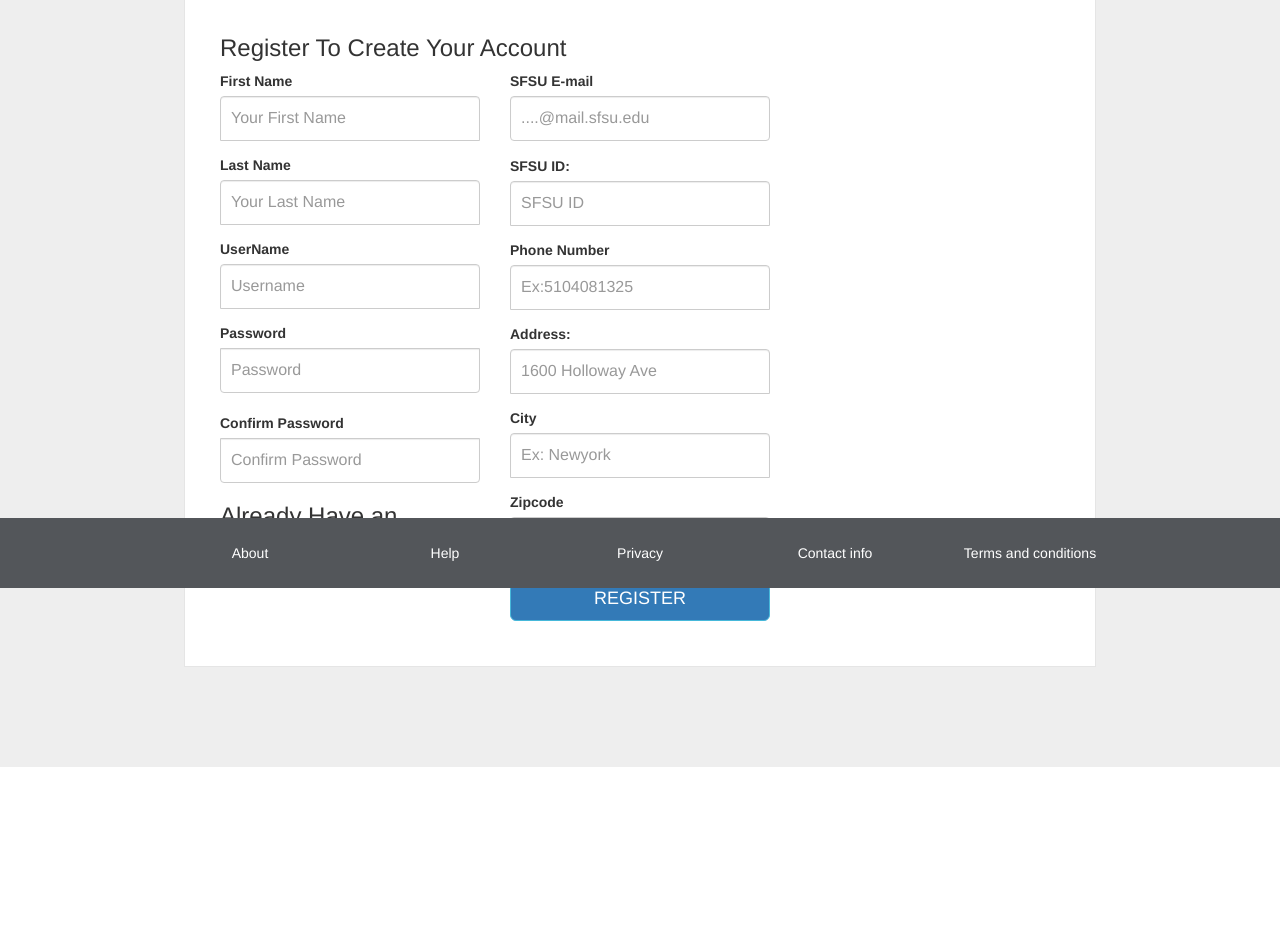
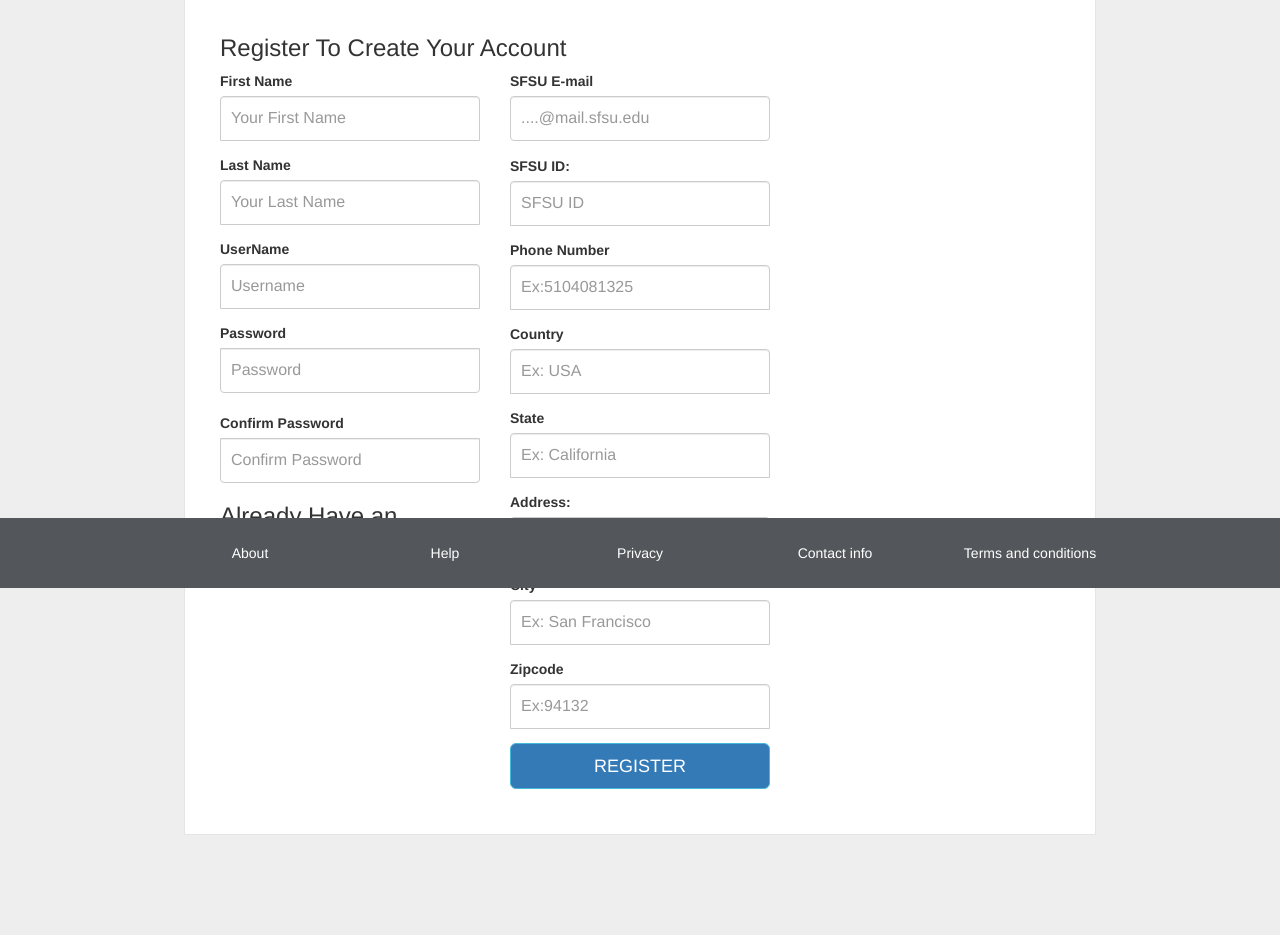
Before and after one commit to ephuong/GatorSwap, a PHP site: page /register/index in a window 1280 px wide. Shown: the part 212-1147 px from the top of the page. Before the commit the page ends 979 px from the top, so only its background shows below. Run offline with PHP 8.4, Linux system fonts and the light colour scheme.

Commit message:
registerController#modified

```diff
--- a/application/controller/register.php
+++ b/application/controller/register.php
@@ -21,7 +21,7 @@ class Register extends Controller
           //Insert new row in Account and setting the User's name in database using values inputted in the HTML form
           $newly_registered_account_id = $this->AccountModel->registerAccount($_POST["username"],$_POST["password"],$_POST["sfsu_id"]);
 
-	  $this->UserModel->setUser($_POST["firstname"], $_POST["lastname"],$_POST["address"],$_POST["city"],$_POST["zipcode"],$_POST["phoneNumber"], $newly_registered_account_id);
+	  $this->UserModel->setUser($_POST["firstname"], $_POST["lastname"],$_POST['country'],$_POST['state'],$_POST["address"],$_POST["city"],$_POST["zipcode"],$_POST["phoneNumber"], $newly_registered_account_id);
 
         }
         else
--- a/application/model/User.php
+++ b/application/model/User.php
@@ -7,7 +7,7 @@ class User extends Model
 	/**
 	 * Set's the user's full name in the database when they first register
 	 */
-	public function setUser($firstname, $lastname,$address, $city, $zipcode,$phoneNumber,$account_id) {
+	public function setUser($firstname, $lastname,$country,$state,$address, $city, $zipcode,$phoneNumber,$account_id) {
 		try {
 
                        //$sql1 = "UPDATE User SET WHERE Account_ID = :Account_ID;";//(SELECT Account_ID FROM Account WHERE Username = :Username);";
@@ -18,9 +18,9 @@ class User extends Model
 
 		       //$query1->execute($parameters1);
 
-                       $sql = "INSERT INTO Account (F_Name, L_Name,Address,City,Zipcode,Phone,Account_ID) VALUES (:firstname, :lastname,:address,:city,:zipcode,:phoneNumber,:account_id)";
+                       $sql = "INSERT INTO User (F_Name, L_Name,Address,City,Zipcode,Phone,Account_ID) VALUES (:firstname, :lastname,:country,:state,:address,:city,:zipcode,:phoneNumber,:account_id)";
                        $query = $this->db->prepare($sql);
-                       $parameters = array(':firstname' => $firstname, ':lastname' => $lastname,':address'=>$address,':city'=>$city,':zipcode'=>$zipcode,':phoneNumber'=>$phoneNumber,':account_id'=>$account_id);
+                       $parameters = array(':firstname' => $firstname, ':lastname' => $lastname,':country'=>$country,':state'=>$state,':address'=>$address,':city'=>$city,':zipcode'=>$zipcode,':phoneNumber'=>$phoneNumber,':account_id'=>$account_id);
 		       $query->execute($parameters);
 
 		}
--- a/application/view/register/index.php
+++ b/application/view/register/index.php
@@ -67,16 +67,18 @@ if(isset($_POST['submit'])){
  $sfsu_id = $_POST['sfsu_id'];
  $phoneNumber = $_POST['phoneNumber'];
  $address = $_POST['address'];
+ $country = $_POST['country'];
+ $state = $_POST['state'];
  $city = $_POST['city'];
  $zipcode = $_POST['zipcode'];
 
-
+ /*
  //Matches the password length
  if((strlen($password))< 6)
  {
      $passwordLength= "Password has to be at least 6 characters long" ;
  }
-
+ */
  //This code mathces two passwords
  if($password!=$confirmPassword)
  {
@@ -88,29 +90,31 @@ if(isset($_POST['submit'])){
      $sfsuIdLength= "Please type you 9 digit sfsu id";
  }
 
+ /*
  if((strlen($phoneNumber))< 10 && (strlen($phoneNumber))>10)
  {
     $phoneNumberError= "Please type a 10 digit valid phonenumber";
  }
-
+ */
  //Check the length of the username
  if((strlen($username))< 3)
  {
      $usernameLength= "Must be 3+ letters";
  }
-
+ /*
  //Check the length of the firstname
  if((strlen($firstname))< 3)
  {
      $firstNameError= "name is too short!";
  }
-
+ */
+ /*
  //Check the length of the lastname
  if((strlen($lastname))< 3)
  {
      $lastNameError= "name is too short!";
  }
-
+ */
 //This code checks the validation of a email using regex
 if (!preg_match("/([\w\-]+\@[\w\-]+\.[\w\-]+)/", $email))
 {
@@ -198,14 +202,21 @@ else //If its a valid email, then check if its a sfsu email
             	</div>
 
 
-
+                <div class="form-group">
+	                <label>Country</label>
+	                <input class="form-control"  name="country" placeholder="Ex: USA" type="text">
+            	</div>
+                <div class="form-group">
+	                <label>State</label>
+	                <input class="form-control"  name="state" placeholder="Ex: California" type="text">
+            	</div>
                 <div class="form-group">
 	                <label>Address:</label>
 	                <input class="form-control" name="address"  placeholder="1600 Holloway Ave" type="text">
             	</div>
         <div class="form-group">
 	                <label>City</label>
-	                <input class="form-control"  name="city" placeholder="Ex: Newyork" type="text">
+	                <input class="form-control"  name="city" placeholder="Ex: San Francisco" type="text">
             	</div>
         <div class="form-group">
 	                <label>Zipcode</label>
```
Also changed, not shown: application/view/home/profile.php (+2 -5 lines).
